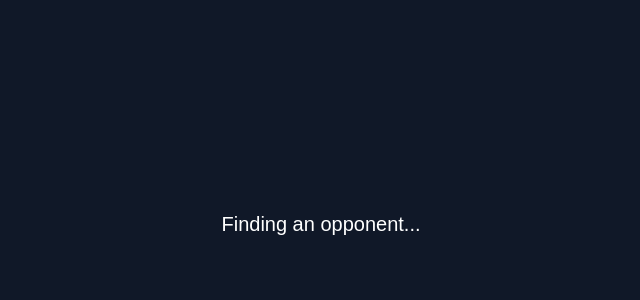
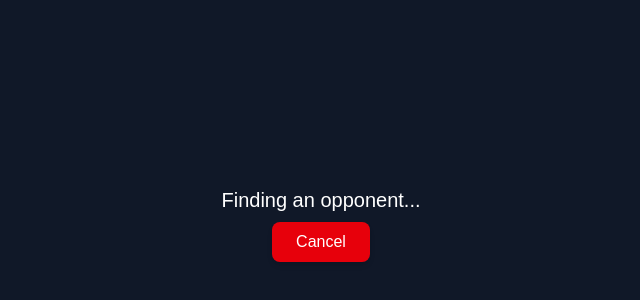
Before and after one commit to NiteshCodes7/Chess, a Next.js app: page /play in a window 1280 px wide. Shown: the part 176-476 px from the top of the page, without its empty margins (319-959 px from the left). Built offline with nearby package versions, Linux system fonts and the light colour scheme; no server answers.

Commit message:
feat(game): refactor game/play pages; add socket typings; update README
- Refactor app/game/[gameId]/page.tsx and app/play/page.tsx for improved UI/logic
- Add/adjust types/socket.ts for real-time communication typings
- Update README.md with usage and setup notes

```diff
--- a/app/game/[gameId]/page.tsx
+++ b/app/game/[gameId]/page.tsx
@@ -96,9 +96,9 @@ export default function GamePage({
 
     socket.emit("reconnect");
 
-    socket.on("reconnected", ({ color }, payload: StateUpdatePayload) => {
-      const { board, turn, time, lastTimestamp } = payload;
-      setPlayerColor(color);
+    socket.on("reconnected", (payload: StateUpdatePayload) => {
+      const { color, board, turn, time, lastTimestamp } = payload;
+      setPlayerColor(color!);
       useGameStore.setState({
         board,
         turn,
--- a/app/play/page.tsx
+++ b/app/play/page.tsx
@@ -7,14 +7,16 @@ import { useGameStore } from "@/store/useGameStore";
 
 export default function PlayPage() {
   const router = useRouter();
+  const socket = getSocket();
 
   useEffect(() => {
-        const socket = getSocket();
     socket.connect();
 
     socket.emit("find_match");
 
-        socket.on("match_found", ({ gameId, color, timeMs, incrementMs, lastTimestamp }) => {
+    socket.on(
+      "match_found",
+      ({ gameId, color, timeMs, incrementMs, lastTimestamp }) => {
         useGameStore.setState(() => ({
           playerColor: color,
           serverTime: {
@@ -26,6 +28,11 @@ export default function PlayPage() {
         }));
 
         router.push(`/game/${gameId}`);
+      },
+    );
+
+    socket.on("match_timeout", () => {
+      alert("No opponent found. Try again later.");
     });
 
     return () => {
@@ -35,9 +42,22 @@ export default function PlayPage() {
     };
   }, [router]);
 
+  const onCancel = () => {
+    socket.emit("cancel_match");
+    socket.on("match_canceled", () => {
+      router.push("/");
+    });
+  };
+
   return (
-    <div className="min-h-screen flex items-center justify-center bg-gray-900">
+    <div className="min-h-screen flex flex-col gap-2 items-center justify-center bg-gray-900">
       <p className="text-white text-xl">Finding an opponent...</p>
+      <button
+        onClick={onCancel}
+        className="px-6 py-2 rounded-lg bg-red-600 hover:bg-red-700 text-white font-medium transition-colors duration-200 shadow-md"
+      >
+        Cancel
+      </button>
     </div>
   );
 }
--- a/types/socket.ts
+++ b/types/socket.ts
@@ -23,6 +23,7 @@ export type StateUpdatePayload = {
   turn: "white" | "black";
   time: { white: number; black: number };
   lastTimestamp: number;
+  color?: "white" | "black";
 };
 
 export type ReconnectionState = {
```
Also changed, not shown: 1 other file (tests, documents, lock files or other folders). Lines whose indentation alone changed are shown as unchanged.
